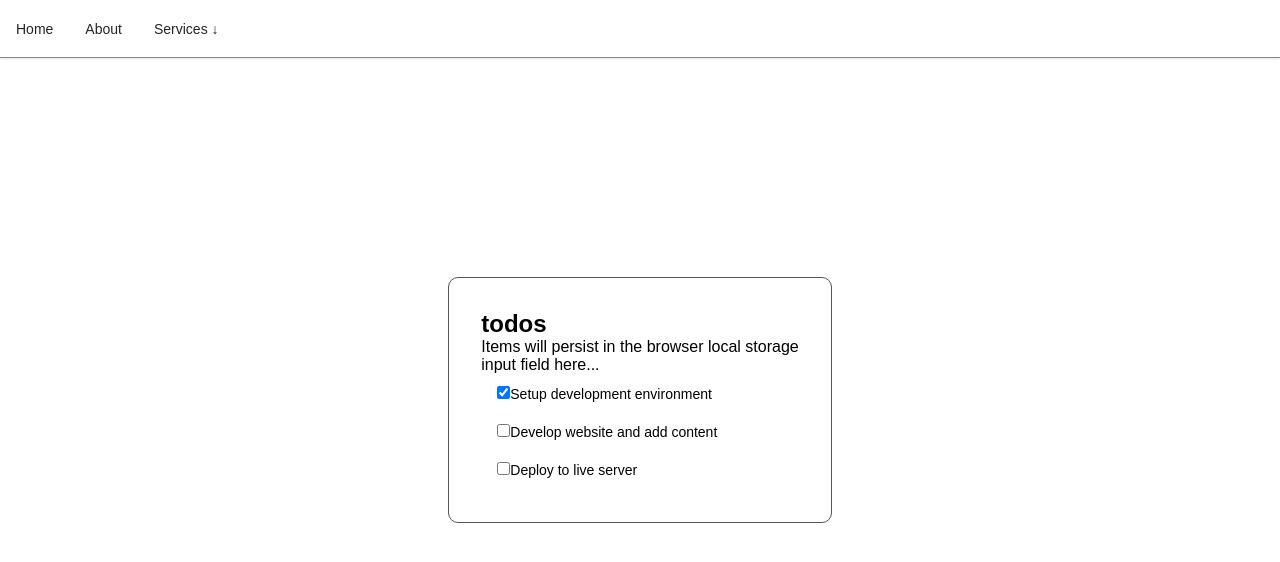
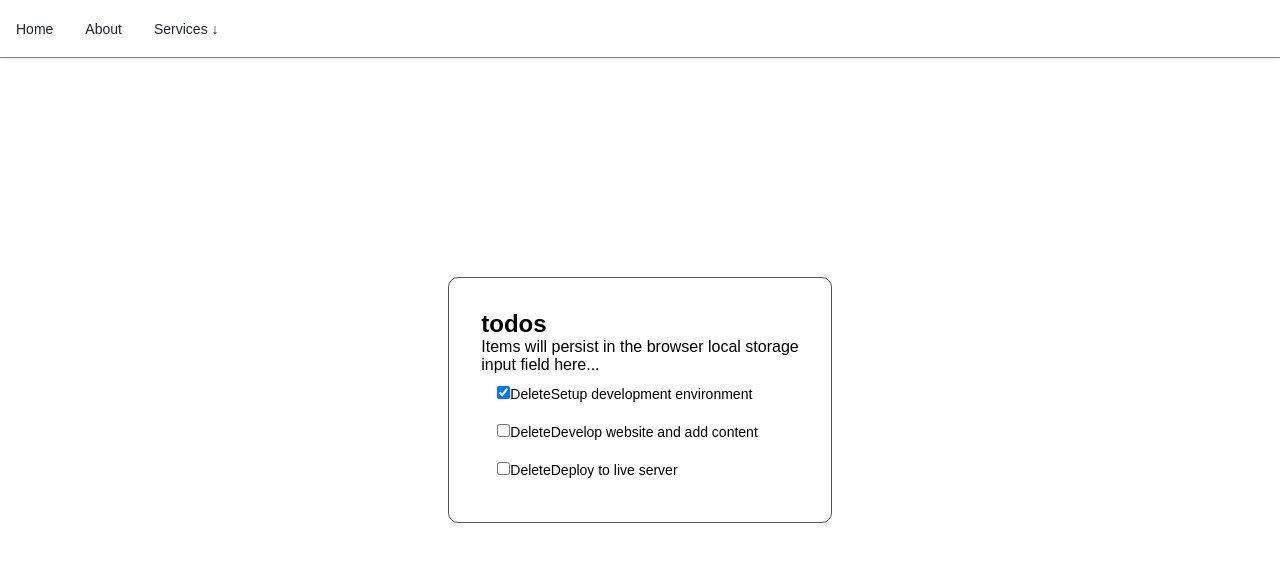
Before and after one commit to dennis-every/react-vite-todos, a React app: page / in a window 1280 px wide. Shown: the top 562 px of the page. Built offline with nearby package versions, Linux system fonts and the light colour scheme; the HTML template or start-up script is replaced by a standard one.

Commit message:
Add delete todo click handler

```diff
--- a/src/components/TodoItem.jsx
+++ b/src/components/TodoItem.jsx
@@ -1,7 +1,7 @@
 import PropTypes from 'prop-types';
 
 const TodoItem = (props) => {
-  const { itemProp, handleChange } = props;
+  const { itemProp, handleChange, delTodo } = props;
 
   TodoItem.propTypes = {
     itemProp: PropTypes.shape({
@@ -10,6 +10,7 @@
       completed: PropTypes.bool.isRequired,
     }),
     handleChange: PropTypes.func,
+    delTodo: PropTypes.func,
   };
 
   TodoItem.defaultProps = {
@@ -19,6 +20,7 @@
       completed: false,
     },
     handleChange: () => {},
+    delTodo: () => {},
   };
 
   return (
@@ -28,6 +30,12 @@
         checked={itemProp.completed}
         onChange={() => handleChange(itemProp.id)}
       />
+      <button
+        type="button"
+        onClick={() => delTodo(itemProp.id)}
+      >
+        Delete
+      </button>
       {itemProp.title}
     </li>
   );
--- a/src/components/TodosList.jsx
+++ b/src/components/TodosList.jsx
@@ -11,14 +11,16 @@
       }),
     ),
     handleChange: PropTypes.func,
+    delTodo: PropTypes.func,
   };
 
   TodosList.defaultProps = {
     todosProps: [],
     handleChange: () => {},
+    delTodo: () => {},
   };
 
-  const { todosProps, handleChange } = props;
+  const { todosProps, handleChange, delTodo } = props;
 
   return (
     <ul>
@@ -27,6 +29,7 @@
           key={todo.id}
           itemProp={todo}
           handleChange={handleChange}
+          delTodo={delTodo}
         />
       ))}
     </ul>
--- a/src/components/TodosLogic.jsx
+++ b/src/components/TodosLogic.jsx
@@ -34,10 +34,18 @@
     }));
   };
 
+  const delTodo = (id) => {
+    console.log('Deleted, ', id);
+  };
+
   return (
     <div>
       <InputTodo />
-      <TodosList todosProps={todos} handleChange={handleChange} />
+      <TodosList
+        todosProps={todos}
+        handleChange={handleChange}
+        delTodo={delTodo}
+      />
     </div>
   );
 };
```
